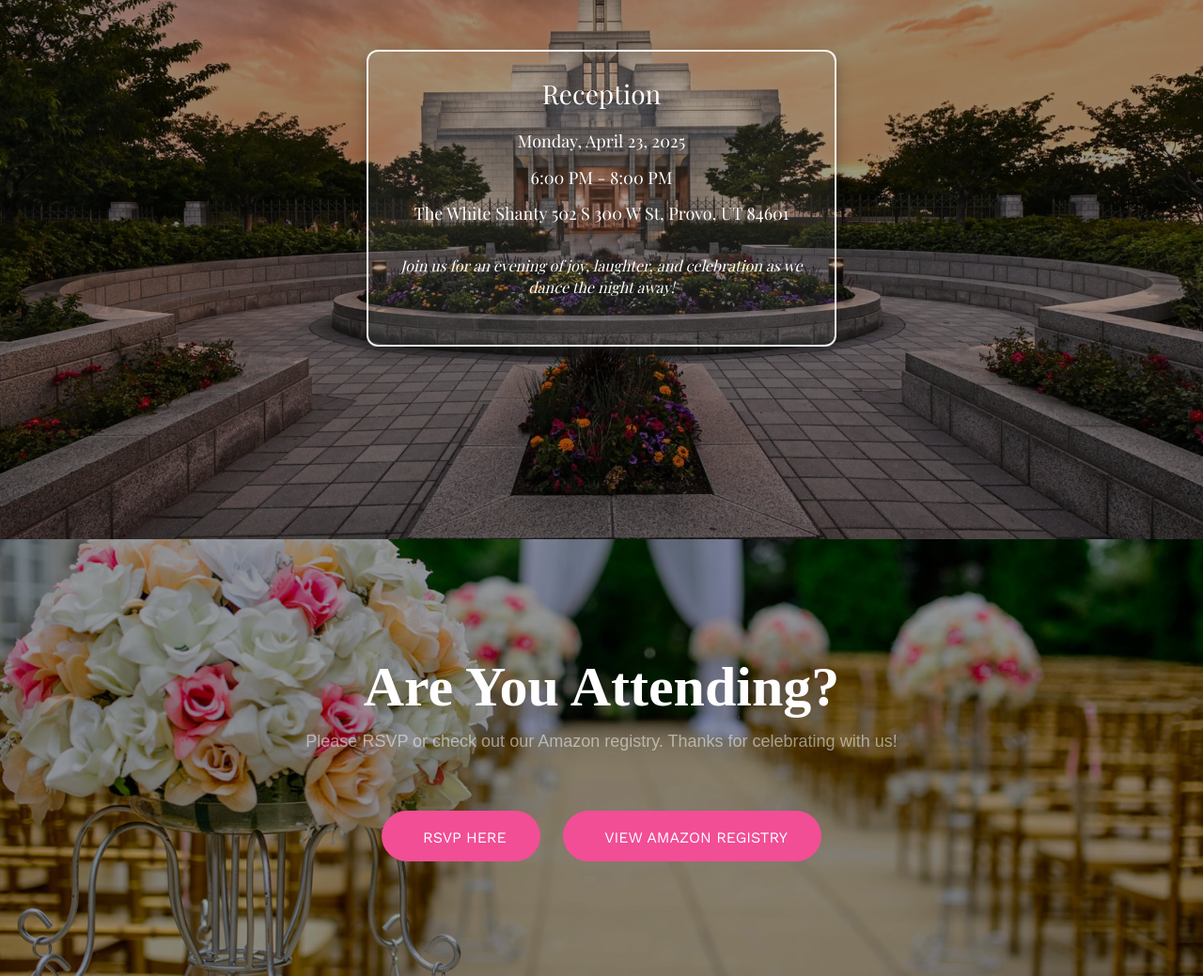
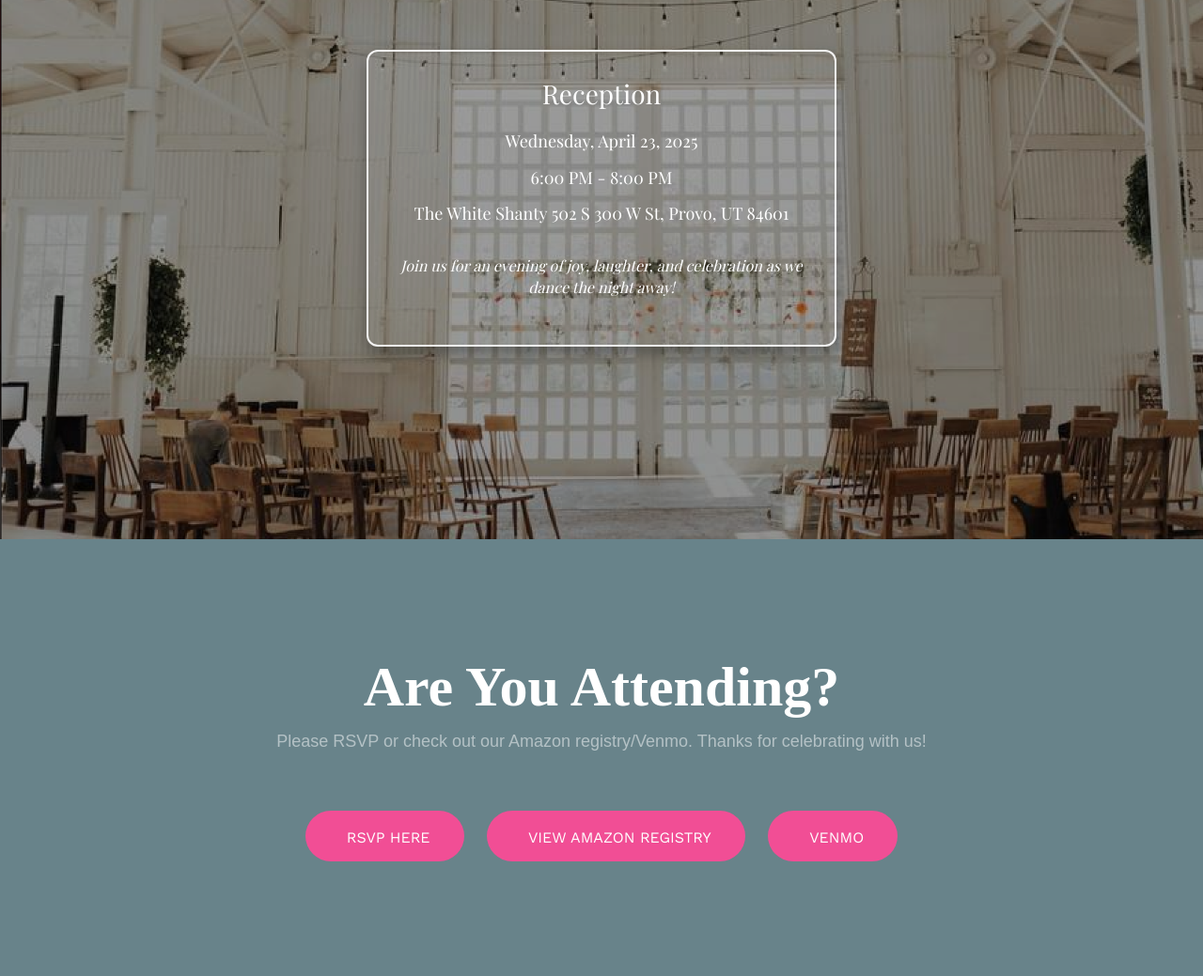
Before and after one commit to AedanKeller/wedding, a plain HTML site: page index.html in a window 1280 px wide. Shown: the part 1700-2739 px from the top of the page at 94% size. Drawn offline with nearby package versions, Linux system fonts and the light colour scheme; files whose address does not match are found by name.

Commit message:
Add files via upload

```diff
--- a/index.html
+++ b/index.html
@@ -6,9 +6,9 @@
 	<head>
 	<meta charset="utf-8">
 	<meta http-equiv="X-UA-Compatible" content="IE=edge">
-	<title>Wedding &mdash;Keller Wedding 2025</title>
+	<title>Wedding &mdash; Keller Wedding 2025</title>
 	<meta name="viewport" content="width=device-width, initial-scale=1">
-	<meta name="description" content="You're Invited to Our Wedding!" />
+	<meta name="description" content="You're Invited to our wedding!" />
 
   <!--
 	//////////////////////////////////////////////////////
@@ -124,7 +124,7 @@
 		</div>
 	</div>
 
-	<div id="fh5co-event" class="fh5co-bg" style="background-image:url(images/temple.jpg);">
+	<div id="fh5co-event" class="fh5co-bg" style="background-image:url(images/whiteshanty2.png);">
 		<div class="overlay"></div>
 		<div class="container">
 			<div class="row">
@@ -141,17 +141,13 @@
 			<div class="wedding-container">
 				<div class="wedding-card">
 				  <h2 class="wedding-title">Reception</h2>
-				  <p class="wedding-details">Monday, April 23, 2025</p>
+				  <p class="wedding-details">Wednesday, April 23, 2025</p>
 				  <p class="wedding-details">6:00 PM - 8:00 PM</p>
 
 				  <a href="https://www.google.com/maps/dir//502+S+300+W+St,+Provo,+UT+84601/@40.2267896,-111.7466561,23259m/data=!3m1!1e3!4m8!4m7!1m0!1m5!1m1!1s0x874d9757ba1ed54d:0x34627c7e89d38db!2m2!1d-111.6643394!2d40.2269525?entry=ttu&g_ep=EgoyMDI1MDIwMy4wIKXMDSoASAFQAw%3D%3D" target="_blank" class="wedding-details hover-effect" >The White Shanty 502 S 300 W St, Provo, UT 84601</a>
 				  <p class="wedding-footer">Join us for an evening of joy, laughter, and celebration as we dance the night away!</p>
 				</div>
 
-
-						</div>
-						<div class="white-block"></div>
-					</div>
 				</div>
 			</div>
 		</div>
@@ -161,13 +157,13 @@
 
 
 
-	<div id="fh5co-started" class="fh5co-bg" style="background-image:url(images/img_bg_4.jpg);">
+	<div id="fh5co-started" class="fh5co-bg" style="background-image:url(images/blue.png);">
 		<div class="overlay"></div>
 		<div class="container">
 			<div class="row animate-box">
 				<div class="col-md-8 col-md-offset-2 text-center fh5co-heading">
 					<h2>Are You Attending?</h2>
-					<p>Please RSVP or check out our Amazon registry. Thanks for celebrating with us!</p>
+					<p>Please RSVP or check out our Amazon registry/Venmo. Thanks for celebrating with us!</p>
 				</div>
 			</div>
 			<div class="row animate-box">
@@ -179,6 +175,9 @@
 					<!-- Amazon Registry Link -->
 					<a href="https://www.amazon.com/ap/signin?openid.pape.max_auth_age=43200&openid.return_to=https%3A%2F%2Fwww.amazon.com%2Fwedding%2Forganize-registry%3Fref_%3Dgr_landing_header_wedding&openid.identity=http%3A%2F%2Fspecs.openid.net%2Fauth%2F2.0%2Fidentifier_select&openid.assoc_handle=amzn_weddingregistry_desktop_us&openid.mode=checkid_setup&language=en_US&openid.claimed_id=http%3A%2F%2Fspecs.openid.net%2Fauth%2F2.0%2Fidentifier_select&pageId=amzn_weddingregistry_desktop_us&openid.ns=http%3A%2F%2Fspecs.openid.net%2Fauth%2F2.0" class="btn btn-success btn-lg" style="margin: 10px;" target="_blank">
 						<i class="fas fa-gift" style="margin-right: 8px;"></i> View Amazon Registry
+					</a>
+					<a href="https://venmo.com/u/Aedan-Keller-1" class="btn btn-success btn-lg" style="margin: 10px;" target="_blank">
+						<i class="fas fa-gift" style="margin-right: 8px;"></i>Venmo
 					</a>
 				</div>
 			</div>
```
Also changed, not shown: images/5213746.jpg (added), images/Background.jpg (added), images/BlueBackground.png (added), images/Whiteshanty.jpg (added), images/blue.png (added), images/flowerpink.jpg (added), images/whiteshanty2.png (added), 2 other files.
